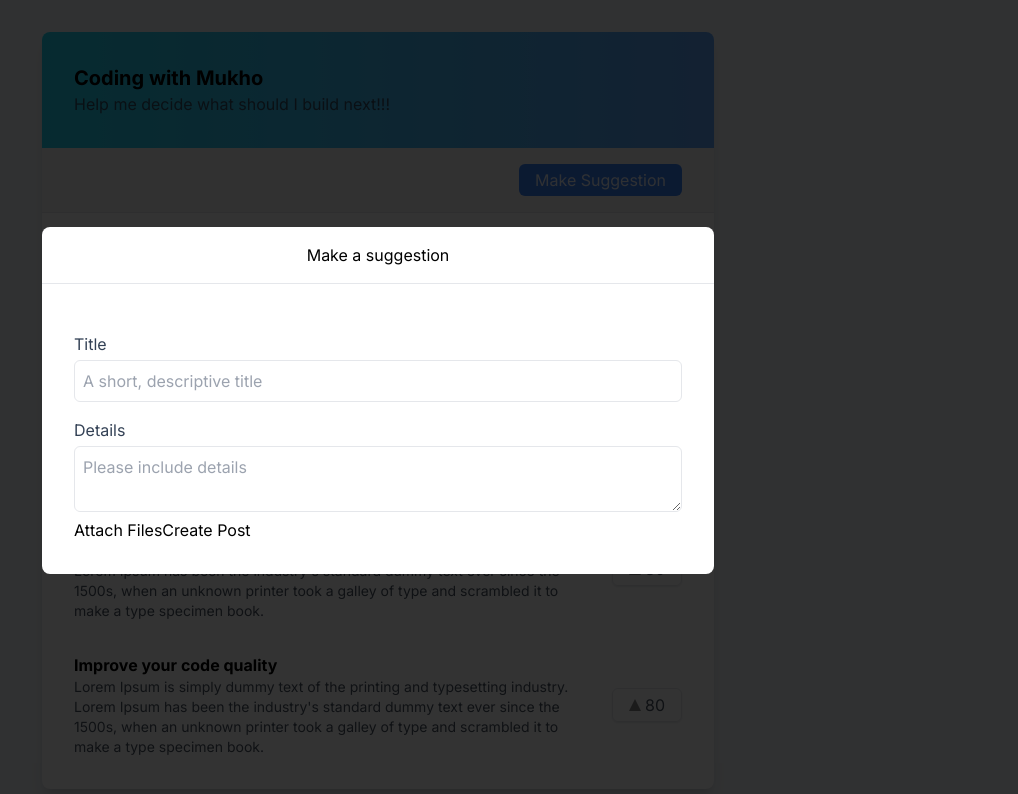
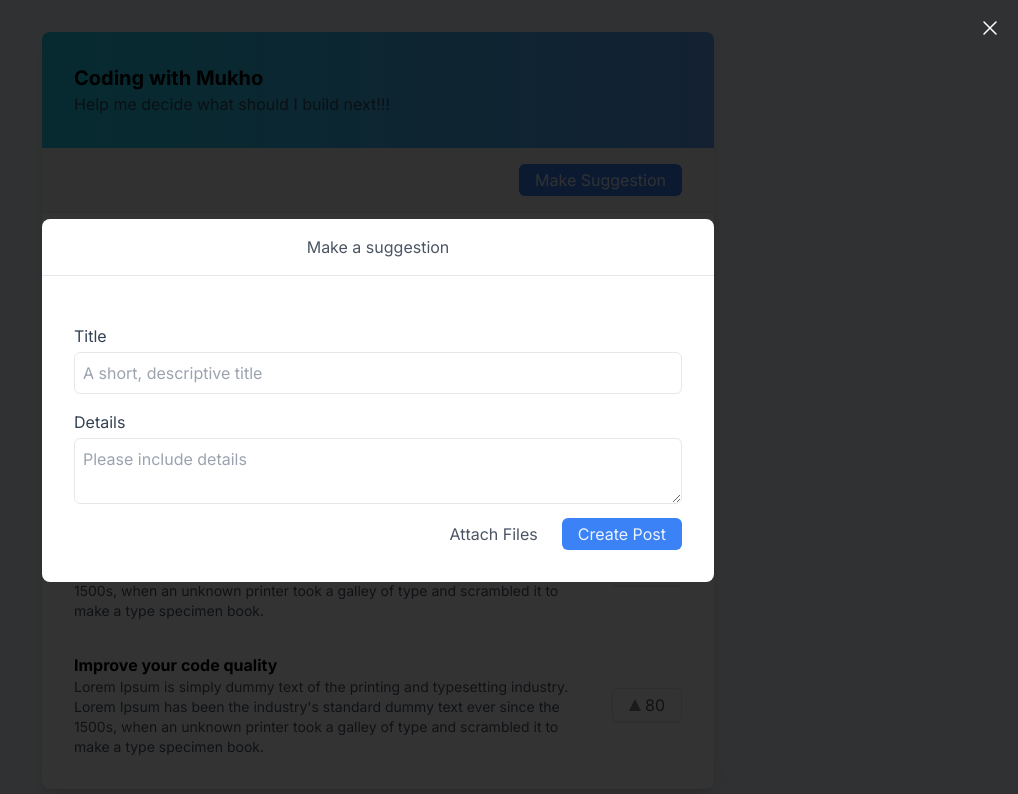
Before and after one commit to ayushmukho/feedback-board, a Next.js app: page / in a window 1280 px wide. Both pictures are taken after a click on the button "Make Suggestion". Shown: the top 794 px of the page, without its empty margins (262-1280 px from the left). Built offline with nearby package versions, Linux system fonts and the light colour scheme.

Commit message:
added logic for closing the pop up

```diff
--- a/app/components/FeedbackFromPopup.js
+++ b/app/components/FeedbackFromPopup.js
@@ -1,9 +1,52 @@
-export default function FeedbackFromPopup() {
+import Button from "../shared-components/Button";
+
+export default function FeedbackFromPopup({ setShowFeedbackPopup }) {
   return (
     <div className="fixed inset-0 bg-white md:bg-black md:bg-opacity-80 flex md:items-center">
+      <button
+        onClick={() => setShowFeedbackPopup((prev) => !prev)}
+        className="hidden md:block fixed top-4 right-4 text-white"
+      >
+        <svg
+          xmlns="http://www.w3.org/2000/svg"
+          fill="none"
+          viewBox="0 0 24 24"
+          stroke-width="1.5"
+          stroke="currentColor"
+          class="w-6 h-6"
+        >
+          <path
+            stroke-linecap="round"
+            stroke-linejoin="round"
+            d="M6 18L18 6M6 6l12 12"
+          />
+        </svg>
+      </button>
       <div className="w-full">
-        <div className="bg-white md:max-w-2xl md:mx-auto md:rounded-lg overflow-hidden">
-          <h2 className="py-4 text-center border-b">Make a suggestion</h2>
+        <div className="bg-white md:max-w-2xl md:mx-auto md:rounded-lg overflow-hidden text-gray-600">
+          <div className="realtive">
+            <button
+              onClick={() => setShowFeedbackPopup((prev) => !prev)}
+              className="absolute top-4 left-8 md:hidden"
+            >
+              <svg
+                xmlns="http://www.w3.org/2000/svg"
+                fill="none"
+                viewBox="0 0 24 24"
+                strokeWidth={1.5}
+                stroke="currentColor"
+                className="w-6 h-6"
+              >
+                <path
+                  strokeLinecap="round"
+                  strokeLinejoin="round"
+                  d="M10.5 19.5L3 12m0 0l7.5-7.5M3 12h18"
+                />
+              </svg>
+            </button>
+            <h2 className="py-4 text-center border-b">Make a suggestion</h2>
+          </div>
+
           <form className="p-8">
             <label className=" block mt-4 mb-1 text-slate-700">Title</label>
             <input
@@ -16,8 +59,10 @@ export default function FeedbackFromPopup() {
               className="w-full border p-2 rounded-md"
               placeholder="Please include details"
             ></textarea>
-            <button>Attach Files</button>
-            <button>Create Post</button>
+            <div className="flex gap-2 mt-2 justify-end">
+              <Button>Attach Files</Button>
+              <Button primary>Create Post</Button>
+            </div>
           </form>
         </div>
       </div>
--- a/app/page.js
+++ b/app/page.js
@@ -3,12 +3,13 @@
 import { useState } from "react";
 import FeedbackItem from "./components/FeedbackItem";
 import FeedbackFromPopup from "./components/FeedbackFromPopup";
+import Button from "./shared-components/Button";
 
 export default function Home() {
   const [showFeedbackPopup, setShowFeedbackPopup] = useState(false);
 
   const openFeedbackModal = () => {
-    setShowFeedbackPopup(prev => !prev)
+    setShowFeedbackPopup((prev) => !prev);
   };
   return (
     <main className="bg-white md:max-w-2xl mx-auto shadow-lg md:rounded-lg md:mt-8 overflow-hidden">
@@ -21,12 +22,9 @@ export default function Home() {
       <div className="bg-gray-100 px-8 py-4 flex border-b">
         <div className="grow"></div>
         <>
-          <button
-            onClick={openFeedbackModal}
-            className="bg-blue-500 py-1 px-4 rounded-md text-white text-opacity-90"
-          >
+          <Button primary onClick={openFeedbackModal}>
             Make Suggestion
-          </button>
+          </Button>
         </>
       </div>
       <div className="px-8">
@@ -36,7 +34,7 @@ export default function Home() {
         <FeedbackItem />
       </div>
       {showFeedbackPopup && (
-        <FeedbackFromPopup />
+        <FeedbackFromPopup setShowFeedbackPopup={setShowFeedbackPopup} />
       )}
     </main>
   );
--- /dev/null
+++ b/app/shared-components/Button.js
@@ -0,0 +1,10 @@
+export default function Button(props) {
+  return (
+    <button
+      {...props}
+      className={`${
+        props.primary ? "text-white bg-blue-500" : ""
+      } py-1 px-4 rounded-md text-opacity-90`}
+    />
+  );
+}
```
